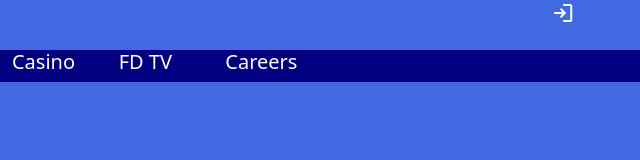
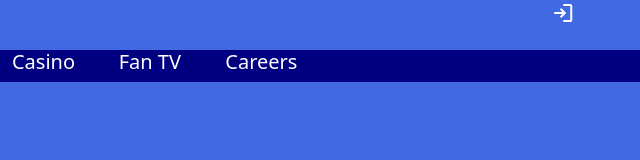
Before and after one commit to bbaxter1014/bbaxter1014.github.io, a plain HTML site: page index.html in a window 1280 px wide. Shown: the full height of the page, 640-1280 px from the left. Drawn offline with nearby package versions, Linux system fonts and the light colour scheme.

Commit message:
making small changes

```diff
--- a/index.html
+++ b/index.html
@@ -53,7 +53,7 @@
           <h5>Casino</h5>
         </div>
         <div class="col-1">
-          <h5>FD TV</h5>
+          <h5>Fan TV</h5>
         </div>
         <div class="col-1">
           <h5>Careers</h5>
```
